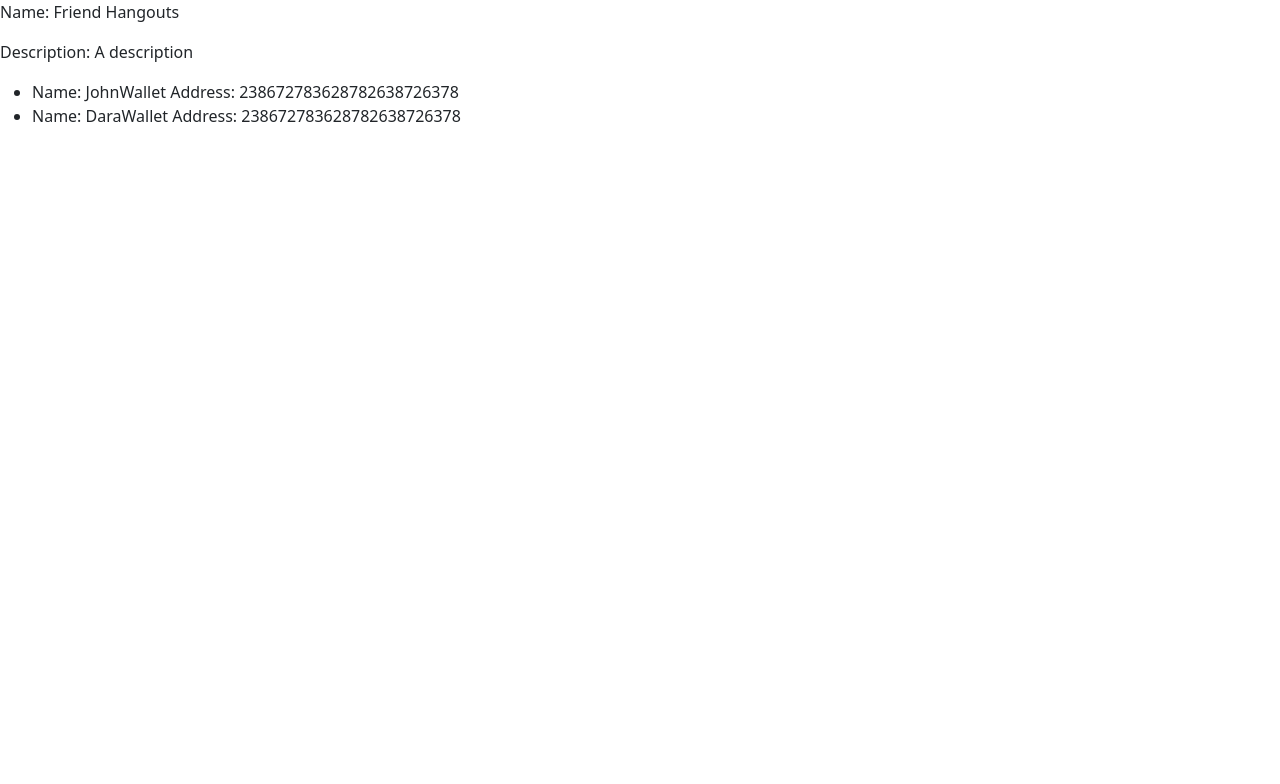
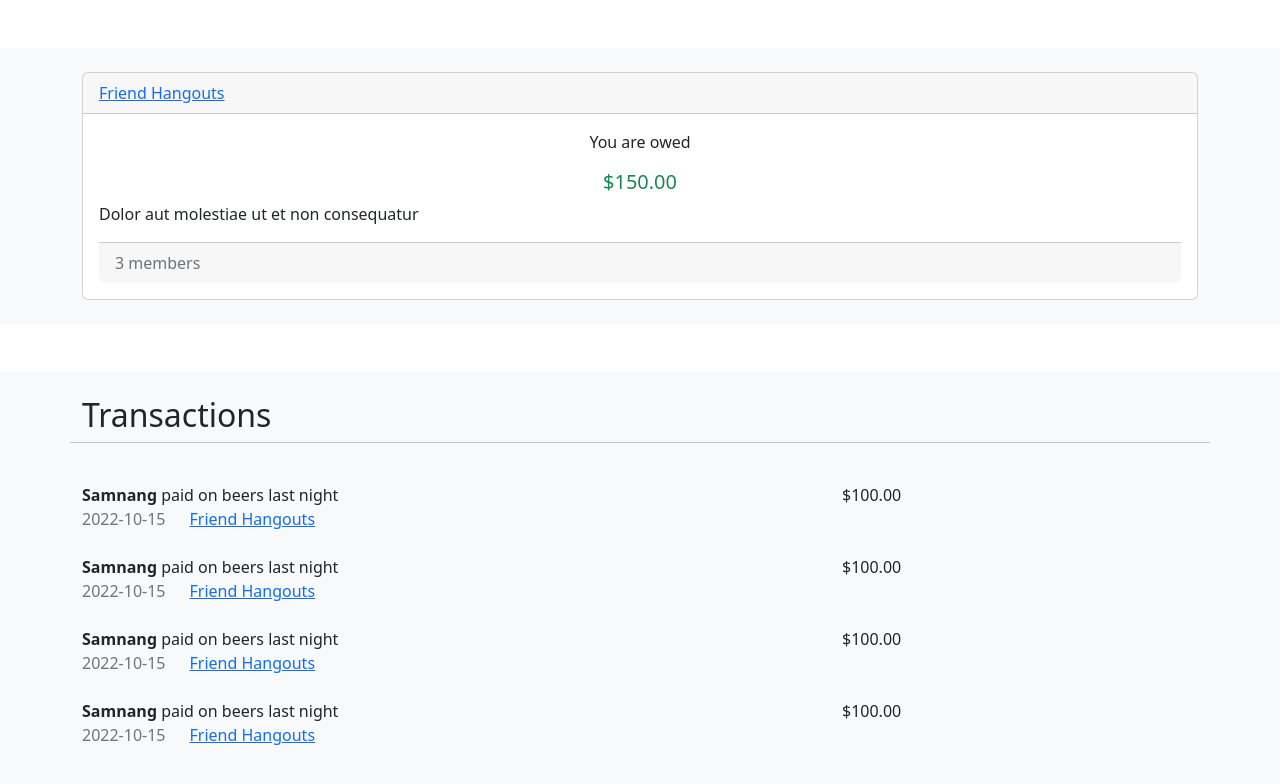
Before and after one commit to encode-club-solidity-bootcamp-team-11/SplitSum-Frontend, an Angular app: page /groups/group-1 in a window 1280 px wide. Shown: the top 784 px of the page. Built offline with nearby package versions, Linux system fonts and the light colour scheme.

Commit message:
Group details page

```diff
--- a/src/app/app.component.ts
+++ b/src/app/app.component.ts
@@ -3,8 +3,8 @@ import { Component } from '@angular/core';
 @Component({
   selector: 'app-root',
   templateUrl: './app.component.html',
-  styleUrls: ['./app.component.scss']
+  styleUrls: ['./app.component.scss'],
 })
 export class AppComponent {
-  title = 'split_sum_front_end';
+  title = 'SplitSum';
 }
--- /dev/null
+++ b/src/app/components/group_box/group_box.component.html
@@ -0,0 +1,15 @@
+<div class="card">
+  <div class="card-header">
+    <a routerLink="/groups/{{ group.groupId }}">{{ group.name }}</a>
+  </div>
+  <div class="card-body">
+    <div class="text-center">
+      <p class="card-text">You are owed</p>
+      <h5 class="card-title text-success">$150.00</h5>
+    </div>
+
+    <p class="card-text">{{ group.description }}</p>
+
+    <div class="card-footer text-muted">3 members</div>
+  </div>
+</div>
--- /dev/null
+++ b/src/app/components/group_box/group_box.component.ts
@@ -0,0 +1,27 @@
+import { Component, Input, OnInit } from '@angular/core';
+import { ApiService } from 'src/app/services/api.service';
+
+@Component({
+  selector: 'group-box',
+  templateUrl: './group_box.component.html',
+  styleUrls: ['./group_box.component.scss'],
+})
+export class GroupBoxComponent implements OnInit {
+  @Input() group: {
+    groupId: string;
+    name: string;
+    description: string;
+    ownerAddress: string;
+    memberships: { name: string; walletAddress: string }[];
+  } = {
+    groupId: '',
+    name: '',
+    description: '',
+    ownerAddress: '',
+    memberships: [],
+  };
+
+  constructor(private apiService: ApiService) {}
+
+  ngOnInit(): void {}
+}
--- a/src/app/pages/dashboard/dashboard.component.html
+++ b/src/app/pages/dashboard/dashboard.component.html
@@ -18,21 +18,7 @@
   <div class="container">
     <div class="row">
       <div class="col-md-6 col-lg-4" *ngFor="let item of groups">
-        <div class="card my-3">
-          <div class="card-body">
-            <h3 class="card-title">
-              <a href="/groups/123" class="text-secondary">{{ item.name }}</a>
-            </h3>
-            <p class="card-text">{{ item.description }}</p>
-            <div
-              class="col-md-6 col-lg-4"
-              *ngFor="let membership of item.memberships"
-            >
-              <span>Name: {{ membership.name }} </span>
-              <span>Wallet Address: {{ membership.walletAddress }} </span>
-            </div>
-          </div>
-        </div>
+        <group-box [group]="item"></group-box>
       </div>
     </div>
   </div>
--- a/src/app/pages/dashboard/dashboard.component.ts
+++ b/src/app/pages/dashboard/dashboard.component.ts
@@ -8,8 +8,10 @@ import { ApiService } from 'src/app/services/api.service';
 })
 export class DashboardComponent implements OnInit {
   groups: {
+    groupId: string;
     name: string;
     description: string;
+    ownerAddress: string;
     memberships: { name: string; walletAddress: string }[];
   }[] = [];
 
--- a/src/app/pages/group_details/group_details.component.html
+++ b/src/app/pages/group_details/group_details.component.html
@@ -1,10 +1,61 @@
-<section class="group-details">
-  <p>Name: {{ group.name }}</p>
-  <p>Description: {{ group.description }}</p>
-  <ul>
-    <li *ngFor="let item of group.memberships">
-      <span>Name: {{ item.name }}</span>
-      <span>Wallet Address: {{ item.walletAddress }}</span>
-    </li>
-  </ul>
+<section class="bg-light py-4 my-5">
+  <div class="container">
+    <div class="row">
+      <group-box [group]="group"></group-box>
+    </div>
+  </div>
 </section>
+
+<section class="bg-light py-4 my-5">
+  <div class="container">
+    <div class="row">
+      <h2>Transactions</h2>
+      <hr />
+      <ul>
+        <li class="list-unstyled row mt-4">
+          <div class="col-8">
+            <div>
+              <span class="fw-bold">Samnang</span> paid on beers last night
+            </div>
+            <span class="text-muted me-4">2022-10-15</span>
+            <span><a routerLink="/groups/group-1">Friend Hangouts</a></span>
+          </div>
+          <div class="col-4">$100.00</div>
+        </li>
+
+        <li class="list-unstyled row mt-4">
+          <div class="col-8">
+            <div>
+              <span class="fw-bold">Samnang</span> paid on beers last night
+            </div>
+            <span class="text-muted me-4">2022-10-15</span>
+            <span><a routerLink="/groups/group-1">Friend Hangouts</a></span>
+          </div>
+          <div class="col-4">$100.00</div>
+        </li>
+
+        <li class="list-unstyled row mt-4">
+          <div class="col-8">
+            <div>
+              <span class="fw-bold">Samnang</span> paid on beers last night
+            </div>
+            <span class="text-muted me-4">2022-10-15</span>
+            <span><a routerLink="/groups/group-1">Friend Hangouts</a></span>
+          </div>
+          <div class="col-4">$100.00</div>
+        </li>
+
+        <li class="list-unstyled row mt-4">
+          <div class="col-8">
+            <div>
+              <span class="fw-bold">Samnang</span> paid on beers last night
+            </div>
+            <span class="text-muted me-4">2022-10-15</span>
+            <span><a routerLink="/groups/group-1">Friend Hangouts</a></span>
+          </div>
+          <div class="col-4">$100.00</div>
+        </li>
+      </ul>
+    </div>
+  </div>
+</section>
--- a/src/app/pages/group_details/group_details.component.ts
+++ b/src/app/pages/group_details/group_details.component.ts
@@ -1,5 +1,6 @@
 import { Component, OnInit } from '@angular/core';
 import { ApiService } from 'src/app/services/api.service';
+import { ActivatedRoute } from '@angular/router';
 
 @Component({
   selector: 'group-details',
@@ -8,14 +9,24 @@ import { ApiService } from 'src/app/services/api.service';
 })
 export class GroupDetailsComponent implements OnInit {
   group: {
+    groupId: string;
     name: string;
     description: string;
+    ownerAddress: string;
     memberships: { name: string; walletAddress: string }[];
-  } = { name: '', description: '', memberships: [] };
+  } = {
+    groupId: '',
+    name: '',
+    description: '',
+    ownerAddress: '',
+    memberships: [],
+  };
 
-  constructor(private apiService: ApiService) {}
+  constructor(private apiService: ApiService, private route: ActivatedRoute) {}
 
   ngOnInit(): void {
-    this.group = this.apiService.getGroupDetails('group-id-1');
+    this.group = this.apiService.getGroupDetails(
+      this.route.snapshot.paramMap.get('id')!
+    );
   }
 }
--- a/src/app/services/api.service.ts
+++ b/src/app/services/api.service.ts
@@ -8,31 +8,12 @@ import { environment } from 'src/environments/environment';
 })
 export class ApiService {
   apiUrl = environment.apiAddress;
-
-  constructor() {}
-
-  getGroupDetails(groupId: string) {
-    return {
+  GROUPS = {
+    'group-1': {
+      groupId: 'group-1',
       name: 'Friend Hangouts',
-      description: 'A description',
-      memberships: [
-        {
-          name: 'John',
-          walletAddress: '238672783628782638726378',
-        },
-        {
-          name: 'Dara',
-          walletAddress: '238672783628782638726378',
-        },
-      ],
-    };
-  }
-
-  listGroups() {
-    return [
-      {
-        name: 'Friend Hangouts',
-        description: 'A description',
+      description: 'Dolor aut molestiae ut et non consequatur',
+      ownerAddress: 'xyz',
       memberships: [
         {
           name: 'John',
@@ -44,9 +25,11 @@ export class ApiService {
         },
       ],
     },
-      {
+    'group-2': {
+      groupId: 'group-2',
       name: 'Paris Trip',
-        description: 'A description',
+      ownerAddress: 'abc',
+      description: 'Adipisci et quibusdam est veritatis',
       memberships: [
         {
           name: 'John',
@@ -58,6 +41,17 @@ export class ApiService {
         },
       ],
     },
-    ];
+  };
+
+  constructor() {}
+
+  getGroupDetails(groupId: string) {
+    return groupId == 'group-1'
+      ? this.GROUPS['group-1']
+      : this.GROUPS['group-2'];
+  }
+
+  listGroups() {
+    return [this.GROUPS['group-1'], this.GROUPS['group-2']];
   }
 }
```
Also changed, not shown: src/app/app.module.ts (+9 -1 lines), src/app/components/group_box/group_box.component.scss (added). Lines whose indentation alone changed are shown as unchanged.
